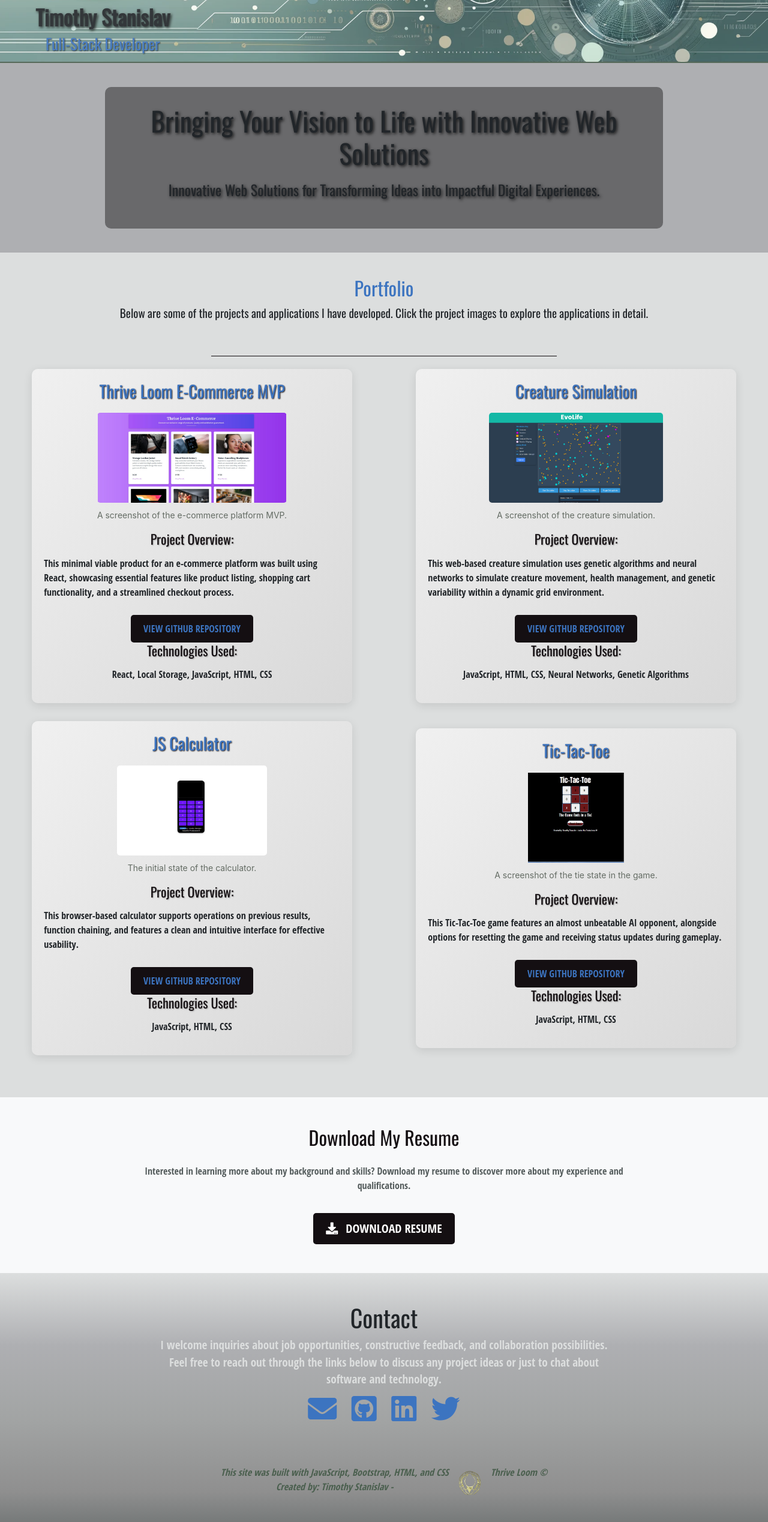
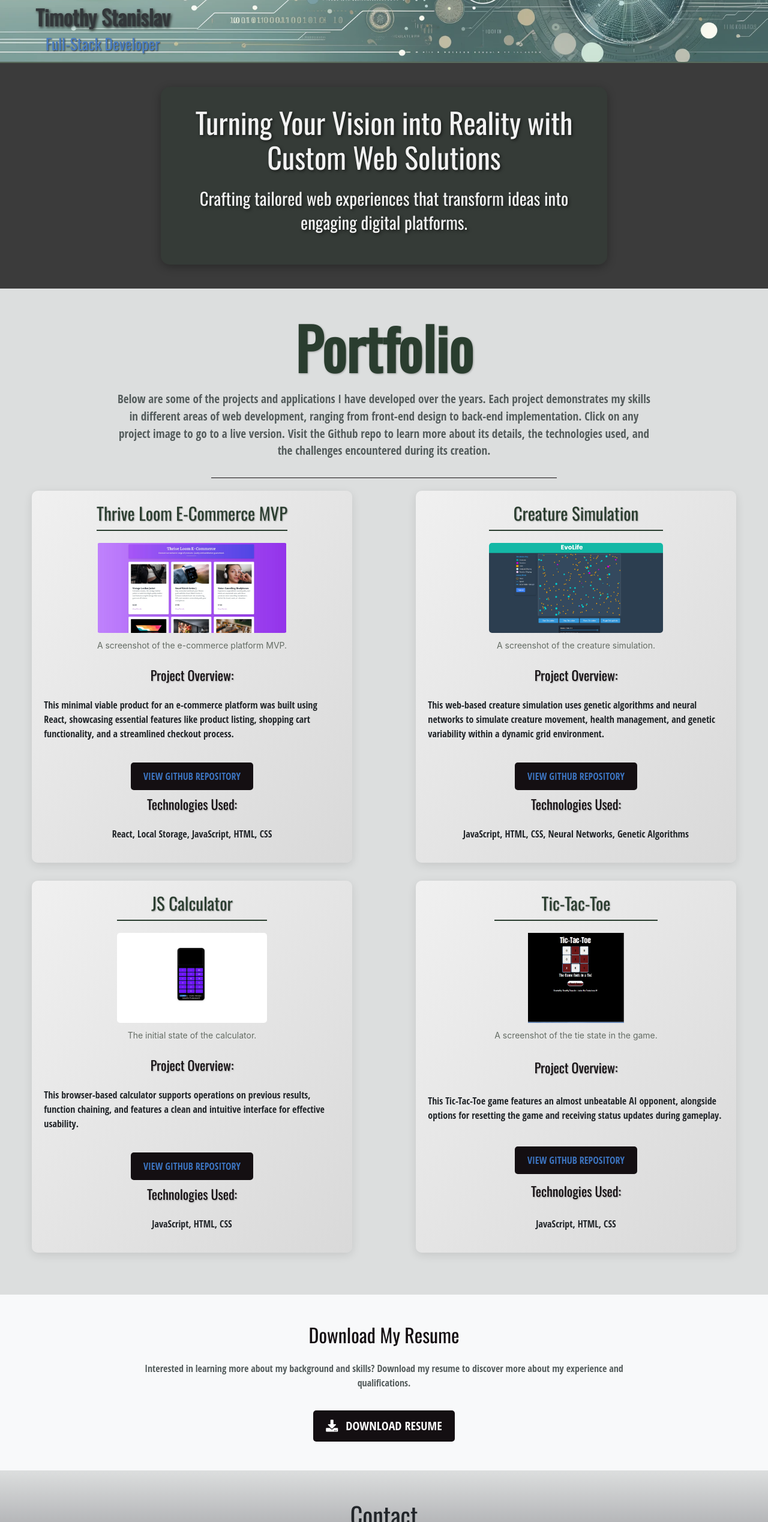
Before and after one commit to tmstani23/tmstani23.github.io, a plain HTML site: page index.html in a window 1280 px wide. Shown: the part 263-2800 px from the top of the page at 60% size. Drawn offline with nearby package versions, Linux system fonts and the light colour scheme.

Commit message:
footer and about us updates
Enhanced footer alignment, refined 'About Us' section with updated colors, improved portfolio headings, and streamlined project descriptions for clarity and consistency.

```diff
--- a/index.html
+++ b/index.html
@@ -19,16 +19,6 @@
     <!-- Font Awesome -->
     <link rel="stylesheet" href="https://use.fontawesome.com/releases/v5.3.1/css/all.css" integrity="sha384-mzrmE5qonljUremFsqc01SB46JvROS7bZs3IO2EmfFsd15uHvIt+Y8vEf7N7fWAU" crossorigin="anonymous">
 
-    <!-- Global site tag (gtag.js) - Google Analytics -->
-    <script async src="https://www.googletagmanager.com/gtag/js?id=UA-126219558-1"></script>
-    <script>
-      window.dataLayer = window.dataLayer || [];
-      function gtag(){dataLayer.push(arguments);}
-      gtag('js', new Date());
-
-      gtag('config', 'UA-126219558-1');
-    </script>
-
   </head>
 
   <body>
@@ -48,9 +38,9 @@
       <div class="row justify-content-center">
         <div class="col-md-9 text-center">
           <div class="banner-text-overlay">
-            <h1 class="banner-title">Bringing Your Vision to Life with Innovative Web Solutions</h1>
-            <h4 class="banner-summary">Innovative Web Solutions for Transforming Ideas into Impactful Digital Experiences.</h4>
-          </div>
+            <h1 class="banner-title">Turning Your Vision into Reality with Custom Web Solutions</h1>
+            <h4 class="banner-summary">Crafting tailored web experiences that transform ideas into engaging digital platforms.</h4>
+        </div>
         </div>
       </div>
     </div>
@@ -76,7 +66,8 @@
 <div class="container-fluid" id="port-section">
   <div class="row justify-content-center align-items-center" id="port-summary">
     <h2 class="portfolio-header">Portfolio</h2>
-    <h5 class="portfolio-subtext">Below are some of the projects and applications I have developed. Click the project images to explore the applications in detail.</h5>
+    <p class="portfolio-subtext">Below are some of the projects and applications I have developed over the years. Each project demonstrates my skills in different areas of web development, ranging from front-end design to back-end implementation. Click on any project image to go to a live version.  Visit the Github repo to learn more about its details, the technologies used, and the challenges encountered during its creation.</p>
+
   </div>
   <hr>
   <div class="row justify-content-center align-items-center">
@@ -156,7 +147,7 @@
         <div class="col-md-8 text-center">
           <h2 class="mb-4">Download My Resume</h2>
           <p class="mb-4">Interested in learning more about my background and skills? Download my resume to discover more about my experience and qualifications.</p>
-          <a href="resume.pdf" class="btn btn-resume-download btn-lg">
+          <a href="/imgs/ts_resume_current.pdf" class="btn btn-resume-download btn-lg">
             <i class="fas fa-download mr-2"></i> Download Resume
           </a>
         </div>
@@ -175,7 +166,11 @@
         <a href="https://www.linkedin.com/in/timothy-stanislav-54874b13/" class="fab fa-linkedin fa-3x icon-buttons" role="button"></a>
         <a href="https://x.com/ThriveLoom" class="fab fa-twitter fa-3x icon-buttons" role="button"></a>
       </div>
-      <p id="trademark">This site was built with JavaScript, Bootstrap, HTML, and CSS <br> Created by: Timothy Stanislav - <img src="imgs/goldblackwings.png" class="brand-image"> Thrive Loom &copy;</p>
+        <p id="trademark">
+          <span class="trademark-text">This site was built with: <br> JavaScript, Bootstrap, HTML, and CSS</span>
+          <img src="imgs/goldblackwings.png" class="brand-image">
+          <span class="trademark-text">Thrive Loom &copy;</span>
+        </p>
     </div>
   </div>
 </div>
--- a/styles.css
+++ b/styles.css
@@ -11,6 +11,9 @@
   --slate_gray: #545c5c;
   --black: #140f12;
   --highlight_blue: #3c74c0;
+  --modern_dark_green: #2a3d2f; /* Dark, modern green */
+  --modern_gray: #3b3b3b; /* Neutral gray */
+  --modern_light_gray: #f2f2f2; /* Light gray for text */
 }
 
 body {
@@ -134,34 +137,45 @@ hr {
 /* Container for the text section below the banner */
 .text-section {
   padding: 40px 0;
-  background-color: var(--medium_light_gray);
+  background-color: var(--modern_gray); /* Neutral gray background */
 }
 
+
+/* Text Overlay */
 .banner-text-overlay {
-  background-color: rgba(0, 0, 0, 0.4);
+  background-color: rgba(42, 61, 47, 0.3); /* Translucent dark green overlay */
   padding: 30px;
-  border-radius: 10px;
+  border-radius: 15px; /* Rounded corners for a softer look */
+  max-width: 80%; /* Restrict width for readability */
+  margin: 0 auto; /* Center the box */
+  box-shadow: 0 4px 15px rgba(0, 0, 0, 0.3); /* Subtle shadow for depth */
 }
 
+/* Main Heading */
 .banner-title {
-  color: var(--soft_white);
-  text-shadow: 2px 2px 5px rgba(0, 0, 0, 0.8);
-  font-size: 2.8rem;
-  margin-bottom: 10px;
+  color: var(--modern_light_gray); /* Light gray text */
+  text-shadow: 2px 2px 5px rgba(0, 0, 0, 0.6); /* Slightly darker shadow for contrast */
+  font-size: 3rem; /* Larger font size */
+  margin-bottom: 20px; /* Increase spacing */
+  text-align: center; /* Center align */
+  line-height: 1.2; /* Improved line height */
+}
+
+/* Subheading */
+.banner-summary {
+  font-size: 1.8rem; /* Larger font size */
+  font-weight: 300;
+  color: var(--modern_light_gray); /* Light gray subtext */
+  text-shadow: 2px 2px 5px rgba(0, 0, 0, 0.6);
+  margin: 20px auto;
+  text-align: center; /* Center align */
+  line-height: 1.4; /* Improved line height */
 }
 
 .banner-subtext {
   color: var(--soft_white);
   font-size: 1.2rem;
   margin-top: 10px;
-}
-
-.banner-summary {
-  font-size: 1.5rem;
-  font-weight: 300;
-  color: var(--soft_white);
-  text-shadow: 2px 2px 5px rgba(0, 0, 0, 0.8);
-  margin: 20px auto;
 }
 
 #nav-section {
@@ -204,17 +218,23 @@ hr {
 }
 
 .portfolio-header {
+  color: var(--modern_dark_green); /* Use the modern dark green color */
+  font-size: 6rem; /* Larger font size */
+  font-weight: bold; /* Make the text bolder */
+  margin-bottom: 15px;
   text-align: center;
-  color: var(--highlight_blue);
-  font-size: 2.5rem;
-  margin-bottom: 20px;
+  text-shadow: 1px 1px 3px rgba(0, 0, 0, 0.3); /* Add a subtle shadow for depth */
+  display: inline-block; /* Fit the underline to the text width */
 }
 
+  /* Subheading */
 .portfolio-subtext {
+  font-size: 1.2rem; /* Keep the subtext font size */
+  color: var(--slate_gray); /* Use a lighter gray for subtext */
   text-align: center;
-  font-size: 1.2rem;
-  color: var(--medium_gray);
   margin-bottom: 20px;
+  max-width: 70%; /* Limit the width for better readability */
+  margin: 0 auto; /* Center the subtext */
 }
 
 #port-section {
@@ -228,12 +248,6 @@ hr {
   justify-content: center;
   text-align: center;
   margin-bottom: 30px;
-}
-
-#port-summary h2 {
-  color: var(--highlight_blue);
-  margin-bottom: 10px;
-  font-size: 2rem;
 }
 
 #port-summary h5 {
@@ -263,6 +277,7 @@ hr {
   margin-bottom: 30px; /* Space below each profile pane */
   margin-left: auto; /* Align to the left */
   margin-right: auto; /* Align to the right */
+  min-height: 620px;
   text-align: left;
   display: flex;
   flex-direction: column;
@@ -271,11 +286,15 @@ hr {
 }
 
 
+/* Portfolio Project Panel Headings */
 .profile-pane h3 {
-  color: var(--highlight_blue);
-  margin-bottom: 20px;
-  text-shadow: 1px 1px 2px var(--deep_black);
+  color: var(--modern_dark_green); /* Dark green text for the heading */
+  padding-bottom: 10px;
+  border-bottom: 2px solid var(--modern_dark_green); /* Subtle underline using the same dark green */
   text-align: center;
+  margin-bottom: 20px; /* Ensure spacing below the heading */
+  font-size: 1.8rem; /* Adjust font size for readability */
+  text-shadow: 1px 1px 2px rgba(0, 0, 0, 0.3); /* Subtle shadow for depth */
 }
 
 .profile-pane p {
@@ -323,18 +342,24 @@ a img {
 .brand-image {
   height: 40px;
   width: 40px;
-  margin: 10px;
+  margin: 0 15px;
 }
 
 #trademark {
-  font-size: 14px;
-  color: var(--soft_white);
   display: flex;
-  justify-content: center;
-  align-items: vertical;
-  gap: 5px;
+  justify-content: center; /* Centers the content horizontally */
+  align-items: center; /* Centers the content vertically */
+  gap: 10px; /* Adds spacing between the elements */
+  font-style: italic;
+  font-size: 1rem;
+  color: var(--forest_green);
   text-align: center;
-  padding: 40px;
+  margin-top: 20px;
+  padding: 10px 0; /* Adds some padding to ensure it has space */
+}
+
+.trademark-text {
+  margin: 0 10px; /* Adds space around the text */
 }
 
 #contact-section {
@@ -369,14 +394,6 @@ a img {
 
 .icon-buttons:hover {
   color: var(--soft_white);
-}
-
-#trademark {
-  font-style: italic;
-  font-size: 1rem;
-  color: var(--forest_green);
-  text-align: center;
-  margin-top: 20px;
 }
 
 @-webkit-keyframes thumbFlash {
@@ -479,15 +496,25 @@ a img {
     font-size: 20px;
   }
 
+  /* Portfolio Section Heading */
   .portfolio-header {
-    font-size: 2rem;
+    color: var(--modern_dark_green); /* Use the modern dark green color */
+    font-size: 6rem; /* Larger font size */
+    font-weight: bold; /* Make the text bolder */
+    margin-bottom: 6rem;
+    text-align: center;
+    text-shadow: 1px 1px 3px rgba(0, 0, 0, 0.3); /* Add a subtle shadow for depth */
+    border-bottom: 3px solid var(--modern_dark_green); /* Add an underline */
+    display: inline-block; /* Fit the underline to the text width */
+  }
+
+    /* Subheading */
+  .portfolio-subtext {
+    font-size: 1.2rem; /* Keep the subtext font size */
+    color: var(--slate_gray); /* Use a lighter gray for subtext */
     text-align: center;
     margin-bottom: 20px;
-  }
-
-  .portfolio-subtext {
-    font-size: 1rem;
-    text-align: center;
-    margin-bottom: 20px;
+    max-width: 70%; /* Limit the width for better readability */
+    margin: 0 auto; /* Center the subtext */
   }
 }
```
Also changed, not shown: 1 other file.
